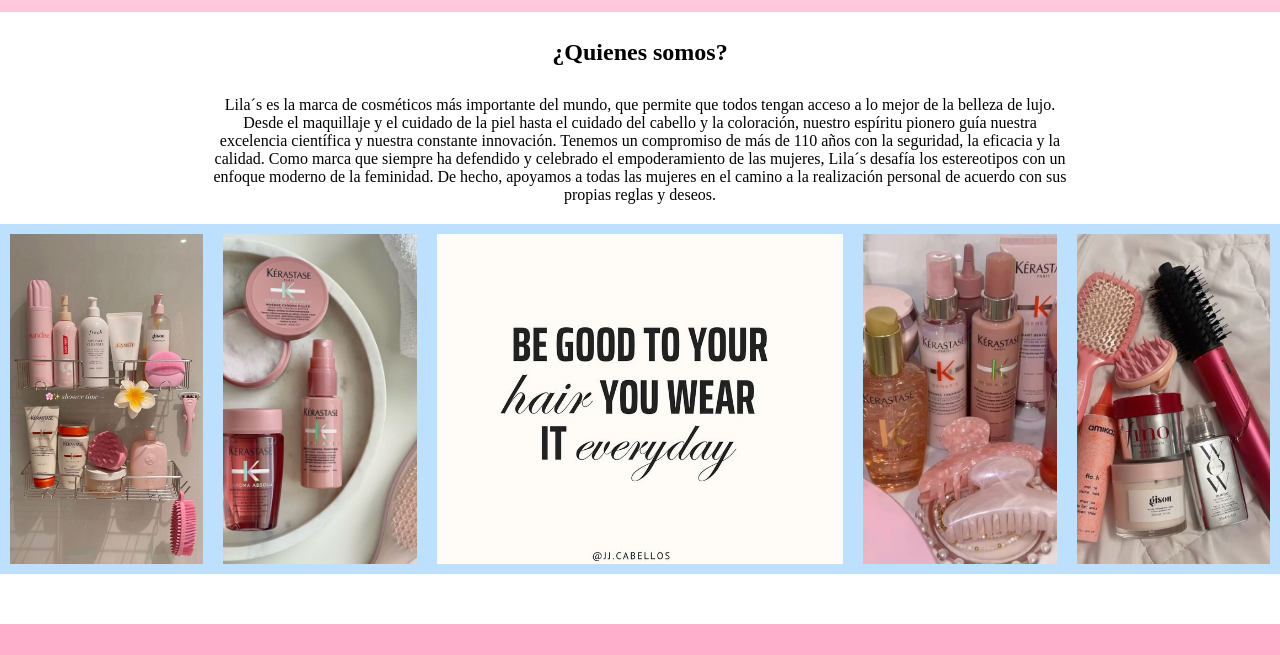
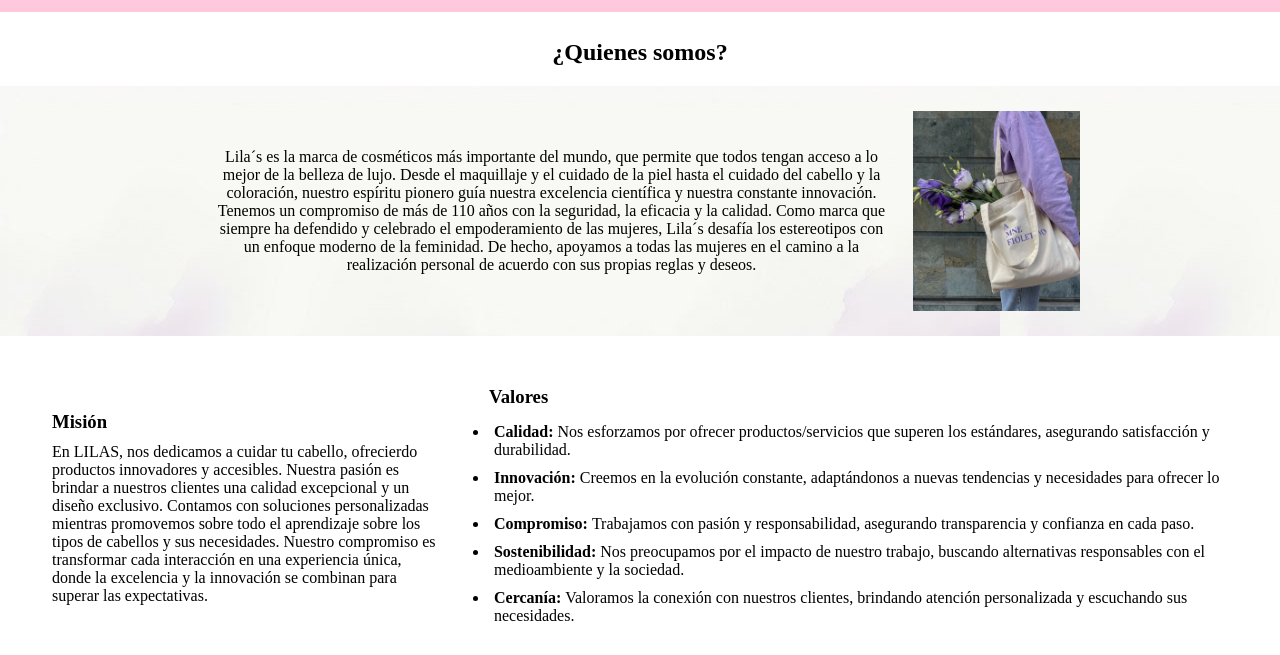
Before and after one commit to dalycovanti/Proyecto-Coderhouse-DalilaCovanti, a website: page pages/sobre_nosotros.html in a window 1280 px wide. Shown: the part 61-716 px from the top of the page. Drawn offline with nearby package versions, Linux system fonts and the light colour scheme.

Commit message:
Más información en la pág. sobre nosotros

```diff
--- a/SCSS/components/_main.scss
+++ b/SCSS/components/_main.scss
@@ -207,23 +207,58 @@
         padding-left: 200px;
         padding-right: 200px;
     }
+}
+.quienes_somos{
+    background-image: url(../../img/banner\ quienes\ somos.jpg);
+    @extend %flexbox;
+    height: 250px;
     p{
         text-align: center;
         padding: 10px;
         margin: 10px;
         padding-left: 200px;
+    }
+    img{
+        height: 200px;
         padding-right: 200px;
     }
-    div{
-        background-color: #BDE0FE;
+}
+
+.mision_valores{
+    @extend %flexbox;
+    width: 95%;
+    margin: 0 auto;
+    padding: 20px;
+    padding-top: 50px;
+}
+.mision{
+    width: 45%;
+    padding-right: 50px;
+    h3{
+        padding-bottom: 10px;
+    }
+}
+.valores{
+    h3{
+        padding-bottom: 10px;
+    }
+    ul{
+        li{
+            padding: 5px;
+        }
+    }
+}
+
+.grid_sobre_nosotros{
     display: grid;
     grid-template-columns: 1fr 1fr 2fr 1fr 1fr;
+    background-color:nth($colores, 4);
+    margin-top: 50px;
     img{
         height: 350px;
         padding: 10px;
         width: 100%;
         object-fit: cover;
-        }
     }
 }
 
--- a/pages/sobre_nosotros.html
+++ b/pages/sobre_nosotros.html
@@ -34,8 +34,27 @@
 
     <main class="sobre-nosotros">
         <h2>¿Quienes somos?</h2>
-        <P>Lila´s es la marca de cosméticos más importante del mundo, que permite que todos tengan acceso a lo mejor de la belleza de lujo. Desde el maquillaje y el cuidado de la piel hasta el cuidado del cabello y la coloración, nuestro espíritu pionero guía nuestra excelencia científica y nuestra constante innovación. Tenemos un compromiso de más de 110 años con la seguridad, la eficacia y la calidad. Como marca que siempre ha defendido y celebrado el empoderamiento de las mujeres, Lila´s desafía los estereotipos con un enfoque moderno de la feminidad. De hecho, apoyamos a todas las mujeres en el camino a la realización personal de acuerdo con sus propias reglas y deseos.</P>
-        <div>
+        <div class="quienes_somos">
+            <P>Lila´s es la marca de cosméticos más importante del mundo, que permite que todos tengan acceso a lo mejor de la belleza de lujo. Desde el maquillaje y el cuidado de la piel hasta el cuidado del cabello y la coloración, nuestro espíritu pionero guía nuestra excelencia científica y nuestra constante innovación. Tenemos un compromiso de más de 110 años con la seguridad, la eficacia y la calidad. Como marca que siempre ha defendido y celebrado el empoderamiento de las mujeres, Lila´s desafía los estereotipos con un enfoque moderno de la feminidad. De hecho, apoyamos a todas las mujeres en el camino a la realización personal de acuerdo con sus propias reglas y deseos.</P>
+            <img src="../img/quienes somos.jpg" alt="Chica con bolso con flores lilas adentro">
+        </div>
+        <div class="mision_valores">
+            <div class="mision">
+                <h3>Misión</h3>
+                <p>En LILAS, nos dedicamos a cuidar tu cabello, ofrecierdo productos innovadores y accesibles. Nuestra pasión es brindar a nuestros clientes una calidad excepcional y un diseño exclusivo. Contamos con soluciones personalizadas mientras promovemos sobre todo el aprendizaje sobre los tipos de cabellos y sus necesidades. Nuestro compromiso es transformar cada interacción en una experiencia única, donde la excelencia y la innovación se combinan para superar las expectativas.</p>
+            </div>
+            <div class="valores">
+                <h3>Valores</h3>
+                <ul>
+                    <li><b>Calidad:</b> Nos esforzamos por ofrecer productos/servicios que superen los estándares, asegurando satisfacción y durabilidad.</li>
+                    <li><b>Innovación: </b>Creemos en la evolución constante, adaptándonos a nuevas tendencias y necesidades para ofrecer lo mejor.</li>
+                    <li><b>Compromiso: </b>Trabajamos con pasión y responsabilidad, asegurando transparencia y confianza en cada paso.</li>
+                    <li><b>Sostenibilidad: </b>Nos preocupamos por el impacto de nuestro trabajo, buscando alternativas responsables con el medioambiente y la sociedad.</li>
+                    <li><b>Cercanía: </b>Valoramos la conexión con nuestros clientes, brindando atención personalizada y escuchando sus necesidades.</li>
+                </ul>
+            </div>
+        </div>
+        <div class="grid_sobre_nosotros">
             <img src="../img/haircare 1.jpg" alt="">
             <img src="../img/haircare 2.jpg" alt="">
             <img src="../img/haircare 5.jpg" alt="">
```
Also changed, not shown: CSS/estilos.css, img/banner quienes somos.jpg (added), img/quienes somos banner.jpg (added), img/quienes somos.jpg (added), 1 other file. Lines whose indentation alone changed are shown as unchanged.
